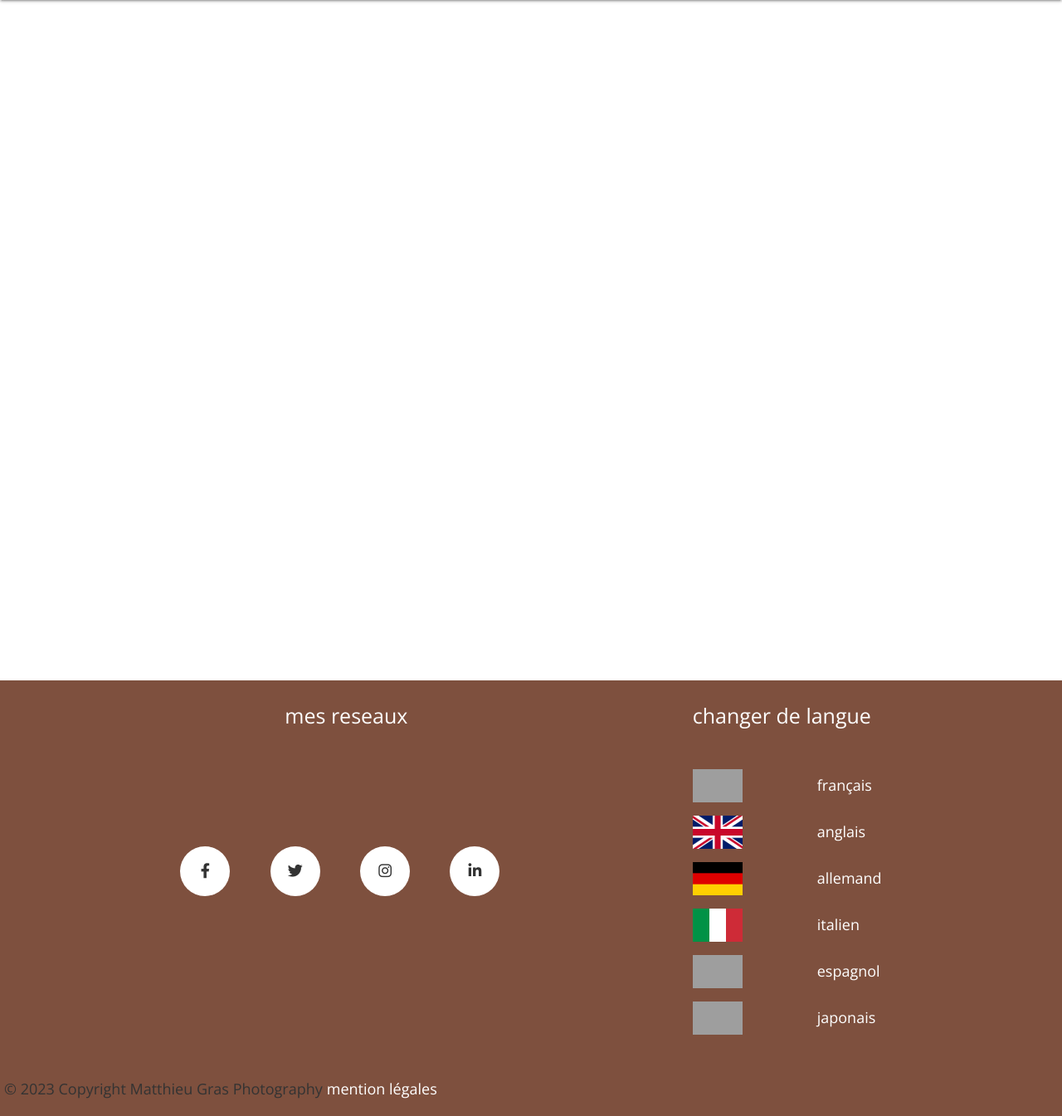
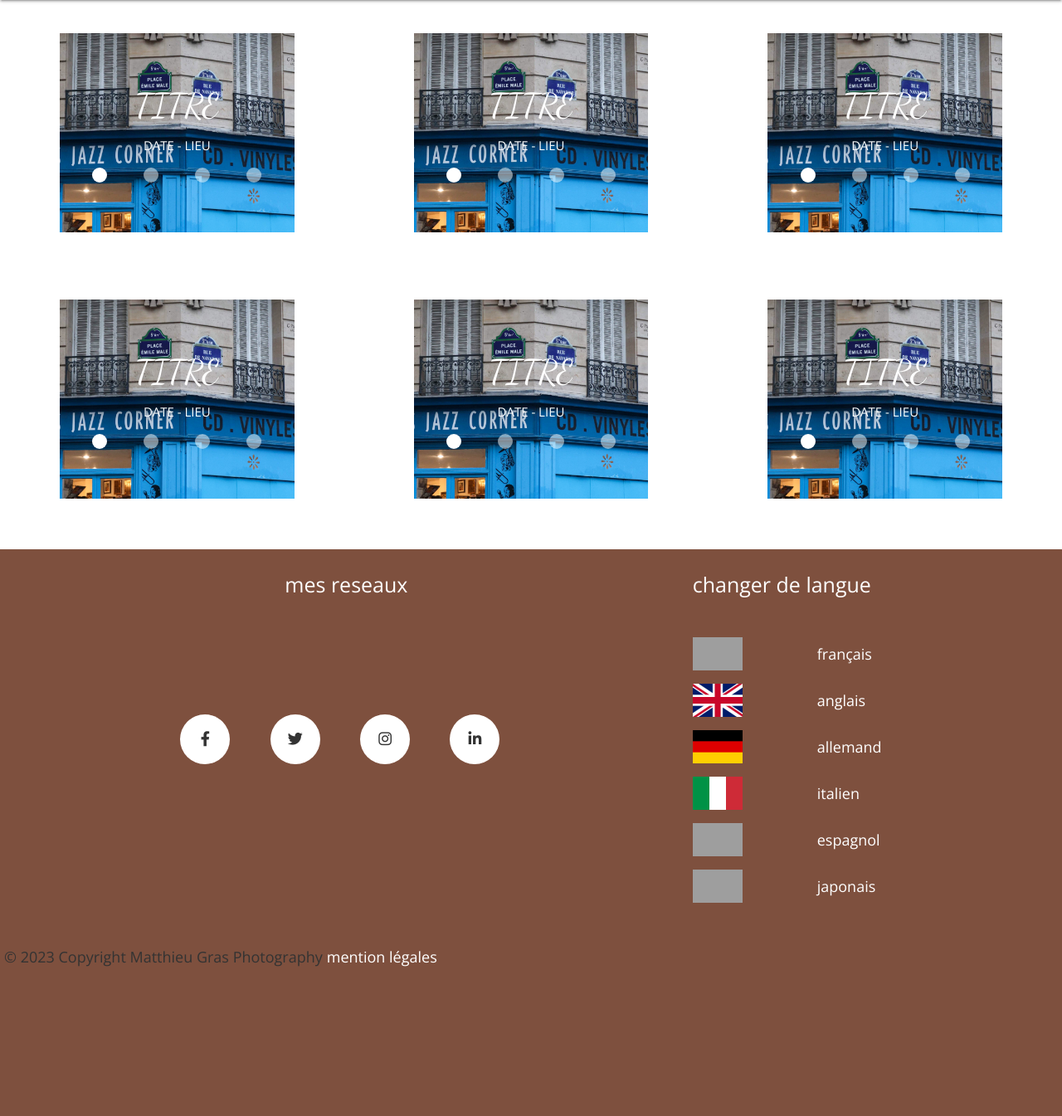
Before and after one commit to Rexignis40/MathieuGras, a PHP site: page /portfolio.php in a window 1280 px wide. Shown: the part 150-1495 px from the top of the page at 83% size. After the commit the page ends 1315 px from the top, so only its background shows below. Run offline with PHP 8.4, Linux system fonts and the light colour scheme; grey boxes are pictures that could not be loaded.

Commit message:
portfolio

```diff
--- a/site/css/style.css
+++ b/site/css/style.css
@@ -271,7 +271,26 @@ body {
 
 /*portfolio*/
 
-.carousel
+.carouselPortfolio{
+    margin-top: 10%;
+    margin-bottom: 10%;
+    margin-left: 15%;
+    width: 70% !important;
+    height: 30% !important;
+}
+
+.carouselPortfolio h2{
+    font-family: var(--fonttitle);
+    font-size: 5vh !important;
+    margin-top: 25%;
+}
+
+
+.carouselPortfolio .carouselFive {
+    background-image: url("../img/IMG_1209\ 2.JPG");
+    background-repeat: no-repeat;
+    background-size: cover;
+}
 
 
 /*contact*/
--- a/site/portfolio.php
+++ b/site/portfolio.php
@@ -5,69 +5,69 @@
 
     <div class="row">
         <div class="col s4">
-            <div class="carousel carousel-slider center">
-                <div class="carousel-item white-text carouselOne" href="#one!">
+            <div class="carousel carousel-slider center carouselPortfolio">
+                <div class="carousel-item white-text carouselFive" href="#one!">
                 <h2>TITRE</h2>
                 <p class="white-text">DATE - LIEU</p>
                 </div>
-                <div class="carousel-item white-text carouselTwo" href="#two!"></div>
+                <div class="carousel-item white-text" href="#two!"></div>
                 <div class="carousel-item white-text" href="#three!"></div>
                 <div class="carousel-item white-text" href="#four!"></div>
             </div>
         </div>
         <div class="col s4">
-            <div class="carousel carousel-slider center">
-                <div class="carousel-item white-text carouselThree" href="#one!">
+            <div class="carousel carousel-slider center carouselPortfolio">
+                <div class="carousel-item white-text carouselFive" href="#one!">
                 <h2>TITRE</h2>
                 <p class="white-text">DATE - LIEU</p>
                 </div>
-                <div class="carousel-item white-text" href="#two!"></div>
-                <div class="carousel-item white-text carouselOne" href="#three!"></div>
-                <div class="carousel-item white-text carouselTwo" href="#four!"></div>
-            </div>
-        </div>
-        <div class="col s4">
-            <div class="carousel carousel-slider center">
-                <div class="carousel-item white-text carouselTwo" href="#one!">
-                <h2>TITRE</h2>
-                <p class="white-text">DATE - LIEU</p>
-                </div>
-                <div class="carousel-item white-text carouselOne" href="#two!"></div>
+                <div class="carousel-item white-text black" href="#two!"></div>
                 <div class="carousel-item white-text" href="#three!"></div>
                 <div class="carousel-item white-text" href="#four!"></div>
             </div>
         </div>
         <div class="col s4">
-            <div class="carousel carousel-slider center">
-                <div class="carousel-item white-text carouselOne" href="#one!">
+            <div class="carousel carousel-slider center carouselPortfolio">
+                <div class="carousel-item white-text carouselFive" href="#one!">
                 <h2>TITRE</h2>
                 <p class="white-text">DATE - LIEU</p>
                 </div>
-                <div class="carousel-item white-text carouselTwo" href="#two!"></div>
+                <div class="carousel-item white-text" href="#two!"></div>
                 <div class="carousel-item white-text" href="#three!"></div>
                 <div class="carousel-item white-text" href="#four!"></div>
             </div>
         </div>
         <div class="col s4">
-            <div class="carousel carousel-slider center">
-                <div class="carousel-item white-text carouselThree" href="#one!">
+            <div class="carousel carousel-slider center carouselPortfolio">
+                <div class="carousel-item white-text carouselFive" href="#one!">
                 <h2>TITRE</h2>
                 <p class="white-text">DATE - LIEU</p>
                 </div>
                 <div class="carousel-item white-text" href="#two!"></div>
-                <div class="carousel-item white-text carouselOne" href="#three!"></div>
-                <div class="carousel-item white-text carouselTwo" href="#four!"></div>
+                <div class="carousel-item white-text" href="#three!"></div>
+                <div class="carousel-item white-text" href="#four!"></div>
             </div>
         </div>
         <div class="col s4">
-            <div class="carousel carousel-slider center">
-                <div class="carousel-item white-text carouselTwo" href="#one!">
+            <div class="carousel carousel-slider center carouselPortfolio">
+                <div class="carousel-item white-text carouselFive" href="#one!">
                 <h2>TITRE</h2>
                 <p class="white-text">DATE - LIEU</p>
                 </div>
-                <div class="carousel-item white-text carouselOne" href="#two!"></div>
-                <div class="carousel-item white-text" href="#three!"></div>
-                <div class="carousel-item white-text" href="#four!"></div>
+                <div class="carousel-item" href="#two!"></div>
+                <div class="carousel-item" href="#three!"></div>
+                <div class="carousel-item" href="#four!"></div>
+            </div>
+        </div>
+        <div class="col s4">
+            <div class="carousel carousel-slider center carouselPortfolio">
+                <div class="carousel-item white-text carouselFive" href="#one!">
+                <h2>TITRE</h2>
+                <p class="white-text">DATE - LIEU</p>
+                </div>
+                <div class="carousel-item" href="#two!"></div>
+                <div class="carousel-item" href="#three!"></div>
+                <div class="carousel-item" href="#four!"></div>
             </div>
         </div>
     </div>
```
